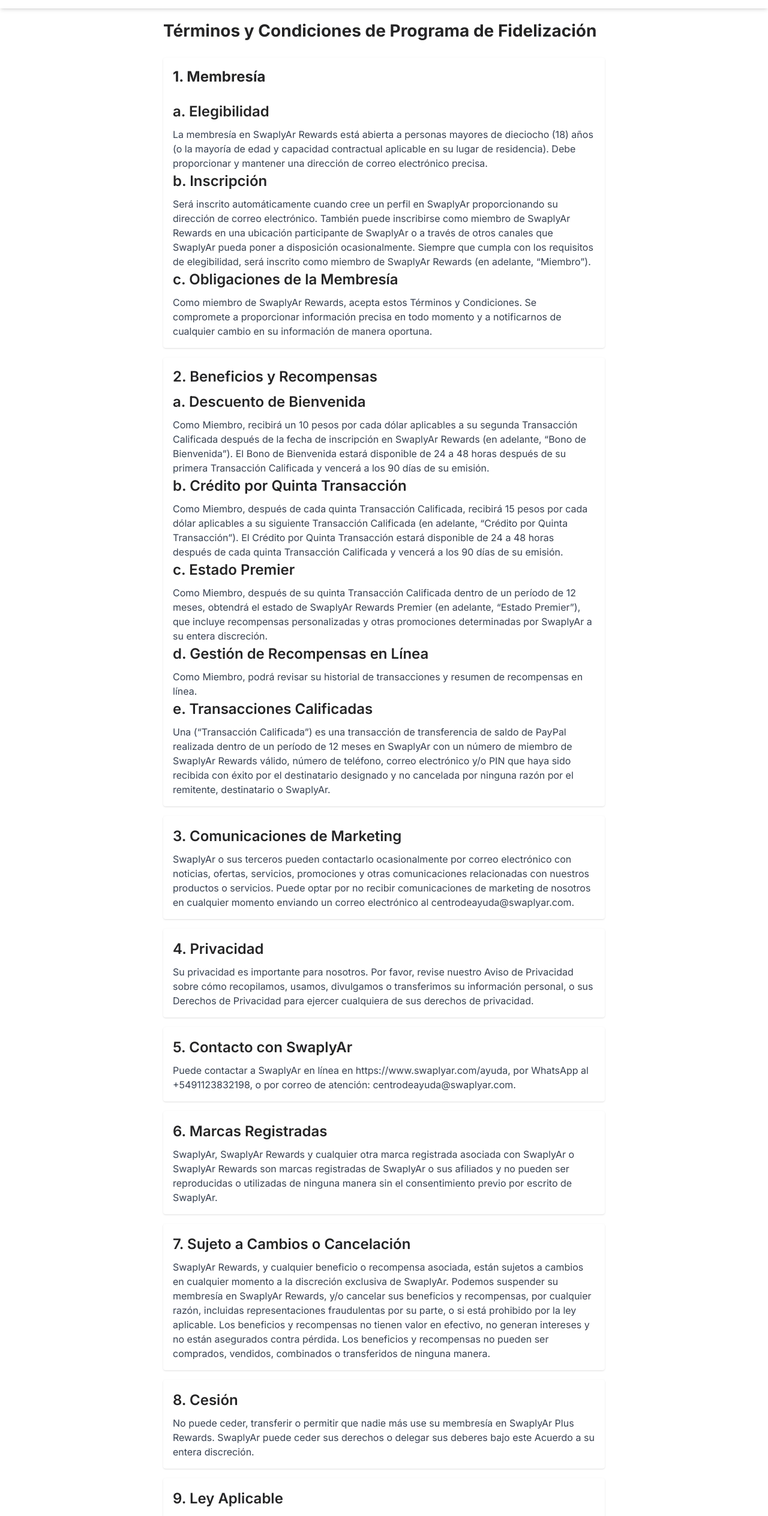
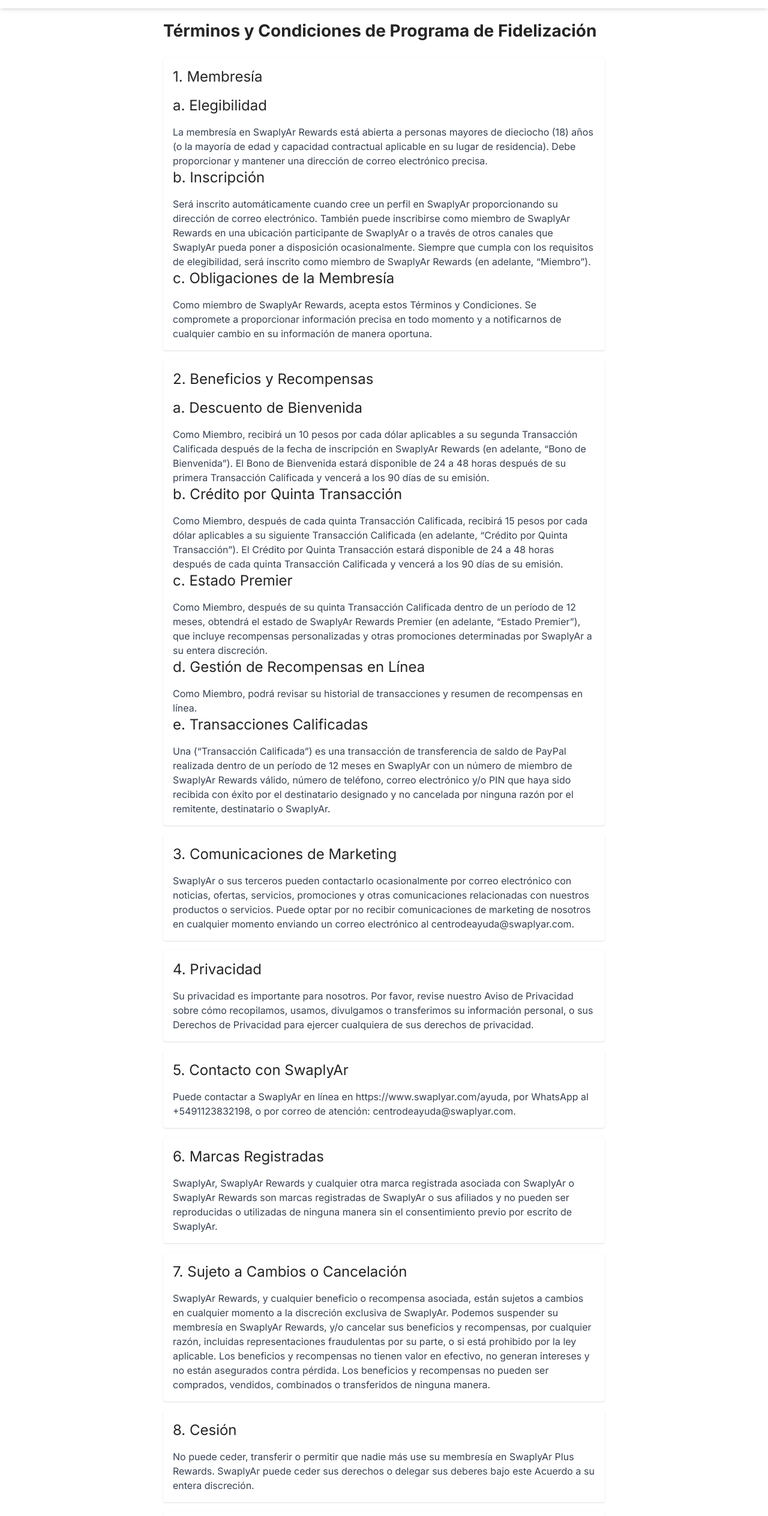
Before and after one commit to SwaplyarDev/swaplyar-frontend, a Next.js app: page /info/sapr-terms-conditions in a window 1280 px wide. Shown: the part 138-2665 px from the top of the page at 60% size. Built offline with nearby package versions, Linux system fonts and the light colour scheme; no server answers.

Commit message:
Modificacion Tamaño de fuente.

```diff
--- a/components/info/sapr-terms-conditions/SaprTermsConditions.tsx
+++ b/components/info/sapr-terms-conditions/SaprTermsConditions.tsx
@@ -7,96 +7,96 @@ const SaprTermsConditions = () => {
           Términos y Condiciones de Programa de Fidelización
           </h1>
             <div className="mb-4 p-4 bg-white shadow rounded dark:bg-[rgb(69,69,69)]">
-            <h2 className="text-2xl font-bold mb-6">1. Membresía</h2>
-                <h2 className="text-[24px] font-semibold mb-2">a. Elegibilidad</h2>
+            <h2 className="text-2xl mb-4">1. Membresía</h2>
+                <h2 className="text-2xl mb-4">a. Elegibilidad</h2>
                 <p className="text-[16px] text-gray-700 dark:text-gray-100">
                     La membresía en SwaplyAr Rewards está abierta a personas mayores de dieciocho (18) años (o la mayoría de edad y capacidad contractual aplicable en su lugar de residencia). Debe proporcionar y mantener una dirección de correo electrónico precisa.
                 </p>
 
-                <h2 className="text-[24px] font-semibold mb-2">b. Inscripción</h2>
+                <h2 className="text-2xl mb-4">b. Inscripción</h2>
                 <p className="text-[16px] text-gray-700 dark:text-gray-100">
                     Será inscrito automáticamente cuando cree un perfil en SwaplyAr proporcionando su dirección de correo electrónico. También puede inscribirse como miembro de SwaplyAr Rewards en una ubicación participante de SwaplyAr o a través de otros canales que SwaplyAr pueda poner a disposición ocasionalmente. Siempre que cumpla con los requisitos de elegibilidad, será inscrito como miembro de SwaplyAr Rewards (en adelante, “Miembro”).
                 </p>
 
-                <h2 className="text-[24px] font-semibold mb-2">c. Obligaciones de la Membresía</h2>
+                <h2 className="text-2xl mb-4">c. Obligaciones de la Membresía</h2>
                 <p className="text-[16px] text-gray-700 dark:text-gray-100">
                     Como miembro de SwaplyAr Rewards, acepta estos Términos y Condiciones. Se compromete a proporcionar información precisa en todo momento y a notificarnos de cualquier cambio en su información de manera oportuna.
                 </p>
             </div>
 
             <div className="mb-4 p-4 bg-white shadow rounded dark:bg-[rgb(69,69,69)]">
-            <h2 className="text-[24px] text-2xl font-semibold mb-2">2. Beneficios y Recompensas</h2>
+            <h2 className="text-2xl mb-4">2. Beneficios y Recompensas</h2>
 
-                <h3 className="text-[24px] font-semibold mb-2">a. Descuento de Bienvenida</h3>
+                <h3 className="text-2xl mb-4">a. Descuento de Bienvenida</h3>
                 <p className="text-[16px] text-gray-700 dark:text-gray-100">
                     Como Miembro, recibirá un 10 pesos por cada dólar aplicables a su segunda Transacción Calificada después de la fecha de inscripción en SwaplyAr Rewards (en adelante, “Bono de Bienvenida”). El Bono de Bienvenida estará disponible de 24 a 48 horas después de su primera Transacción Calificada y vencerá a los 90 días de su emisión.
                 </p>
 
-                <h3 className="text-[24px] font-semibold mb-2">b. Crédito por Quinta Transacción</h3>
+                <h3 className="text-2xl mb-4">b. Crédito por Quinta Transacción</h3>
                 <p className="text-[16px] text-gray-700 dark:text-gray-100">
                     Como Miembro, después de cada quinta Transacción Calificada, recibirá 15 pesos por cada dólar aplicables a su siguiente Transacción Calificada (en adelante, “Crédito por Quinta Transacción”). El Crédito por Quinta Transacción estará disponible de 24 a 48 horas después de cada quinta Transacción Calificada y vencerá a los 90 días de su emisión.
                 </p>
 
-                <h3 className="text-[24px] font-semibold mb-2">c. Estado Premier</h3>
+                <h3 className="text-2xl mb-4">c. Estado Premier</h3>
                 <p className="text-[16px] text-gray-700 dark:text-gray-100">
                     Como Miembro, después de su quinta Transacción Calificada dentro de un período de 12 meses, obtendrá el estado de SwaplyAr Rewards Premier (en adelante, “Estado Premier”), que incluye recompensas personalizadas y otras promociones determinadas por SwaplyAr a su entera discreción.
                 </p>
 
-                <h3 className="text-[24px] font-semibold mb-2">d. Gestión de Recompensas en Línea</h3>
+                <h3 className="text-2xl mb-4">d. Gestión de Recompensas en Línea</h3>
                 <p className="text-[16px] text-gray-700 dark:text-gray-100">
                     Como Miembro, podrá revisar su historial de transacciones y resumen de recompensas en línea.
                 </p>
 
-                <h3 className="text-[24px] font-semibold mb-2">e. Transacciones Calificadas</h3>
+                <h3 className="text-2xl mb-4">e. Transacciones Calificadas</h3>
                 <p className="text-[16px] text-gray-700 dark:text-gray-100">
                     Una (“Transacción Calificada”) es una transacción de transferencia de saldo de PayPal realizada dentro de un período de 12 meses en SwaplyAr con un número de miembro de SwaplyAr Rewards válido, número de teléfono, correo electrónico y/o PIN que haya sido recibida con éxito por el destinatario designado y no cancelada por ninguna razón por el remitente, destinatario o SwaplyAr.
                 </p>
             </div>
 
             <div className="mb-4 p-4 bg-white shadow rounded dark:bg-[rgb(69,69,69)]">
-                <h2 className="text-[24px] font-semibold mb-2">3. Comunicaciones de Marketing</h2>
+                <h2 className="text-2xl mb-4">3. Comunicaciones de Marketing</h2>
                 <p className="text-[16px] text-gray-700 dark:text-gray-100">
                     SwaplyAr o sus terceros pueden contactarlo ocasionalmente por correo electrónico con noticias, ofertas, servicios, promociones y otras comunicaciones relacionadas con nuestros productos o servicios. Puede optar por no recibir comunicaciones de marketing de nosotros en cualquier momento enviando un correo electrónico al centrodeayuda@swaplyar.com.
                 </p>
             </div>
 
             <div className="mb-4 p-4 bg-white shadow rounded dark:bg-[rgb(69,69,69)]">
-                <h2 className="text-[24px] font-semibold mb-2">4. Privacidad</h2>
+                <h2 className="text-2xl mb-4">4. Privacidad</h2>
                 <p className="text-[16px] text-gray-700 dark:text-gray-100">
                     Su privacidad es importante para nosotros. Por favor, revise nuestro Aviso de Privacidad sobre cómo recopilamos, usamos, divulgamos o transferimos su información personal, o sus Derechos de Privacidad para ejercer cualquiera de sus derechos de privacidad.
                 </p>
             </div>
 
             <div className="mb-4 p-4 bg-white shadow rounded dark:bg-[rgb(69,69,69)]">
-                <h2 className="text-[24px] font-semibold mb-2">5. Contacto con SwaplyAr</h2>
+                <h2 className="text-2xl mb-4">5. Contacto con SwaplyAr</h2>
                 <p className="text-[16px] text-gray-700 dark:text-gray-100">
                     Puede contactar a SwaplyAr en línea en <a href="https://www.swaplyar.com/ayuda" className="dark:text-[#0EA5E9]">https://www.swaplyar.com/ayuda</a>, por WhatsApp al +5491123832198, o por correo de atención: <a href="mailto:centrodeayuda@swaplyar.com" className="dark:text-[#0EA5E9]">centrodeayuda@swaplyar.com</a>.
                 </p>
             </div>
 
             <div className="mb-4 p-4 bg-white shadow rounded dark:bg-[rgb(69,69,69)]">
-                <h2 className="text-[24px] font-semibold mb-2">6. Marcas Registradas</h2>
+                <h2 className="text-2xl mb-4">6. Marcas Registradas</h2>
                 <p className="text-[16px] text-gray-700 dark:text-gray-100">
                     SwaplyAr, SwaplyAr Rewards y cualquier otra marca registrada asociada con SwaplyAr o SwaplyAr Rewards son marcas registradas de SwaplyAr o sus afiliados y no pueden ser reproducidas o utilizadas de ninguna manera sin el consentimiento previo por escrito de SwaplyAr.
                 </p>
             </div>
 
             <div className="mb-4 p-4 bg-white shadow rounded dark:bg-[rgb(69,69,69)]">
-                <h2 className="text-[24px] font-semibold mb-2">7. Sujeto a Cambios o Cancelación</h2>
+                <h2 className="text-2xl mb-4">7. Sujeto a Cambios o Cancelación</h2>
                 <p className="text-[16px] text-gray-700 dark:text-gray-100">
                     SwaplyAr Rewards, y cualquier beneficio o recompensa asociada, están sujetos a cambios en cualquier momento a la discreción exclusiva de SwaplyAr. Podemos suspender su membresía en SwaplyAr Rewards, y/o cancelar sus beneficios y recompensas, por cualquier razón, incluidas representaciones fraudulentas por su parte, o si está prohibido por la ley aplicable. Los beneficios y recompensas no tienen valor en efectivo, no generan intereses y no están asegurados contra pérdida. Los beneficios y recompensas no pueden ser comprados, vendidos, combinados o transferidos de ninguna manera.
                 </p>
             </div>
 
             <div className="mb-4 p-4 bg-white shadow rounded dark:bg-[rgb(69,69,69)]">
-                <h2 className="text-[24px] font-semibold mb-2">8. Cesión</h2>
+                <h2 className="text-2xl mb-4">8. Cesión</h2>
                 <p className="text-[16px] text-gray-700 dark:text-gray-100">
                     No puede ceder, transferir o permitir que nadie más use su membresía en SwaplyAr Plus Rewards. SwaplyAr puede ceder sus derechos o delegar sus deberes bajo este Acuerdo a su entera discreción.
                 </p>
             </div>
 
             <div className="mb-4 p-4 bg-white shadow rounded dark:bg-[rgb(69,69,69)]">
-                <h2 className="text-[24px] font-semibold mb-2">9. Ley Aplicable</h2>
+                <h2 className="text-2xl mb-4">9. Ley Aplicable</h2>
                 <p className="text-[16px] text-gray-700 dark:text-gray-100">
                     Este Acuerdo y la relación entre las partes se regirán e interpretarán de acuerdo con las leyes de la Ciudad de Buenos Aires y resto de la República de Argentina. Las partes se someten irrevocablemente a la jurisdicción de los tribunales situados en Buenos Aires, Argentina o donde corresponda.
                 </p>
```
